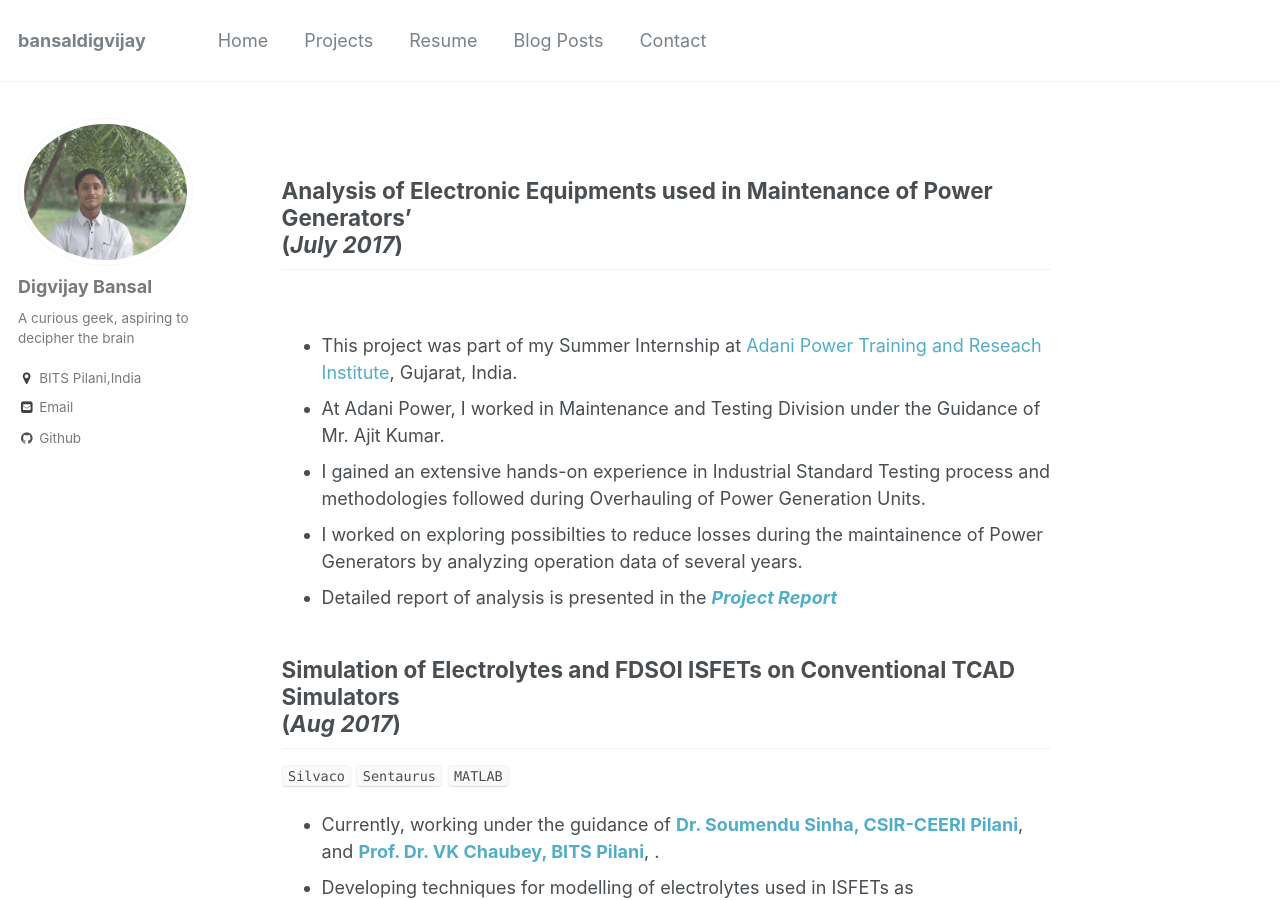
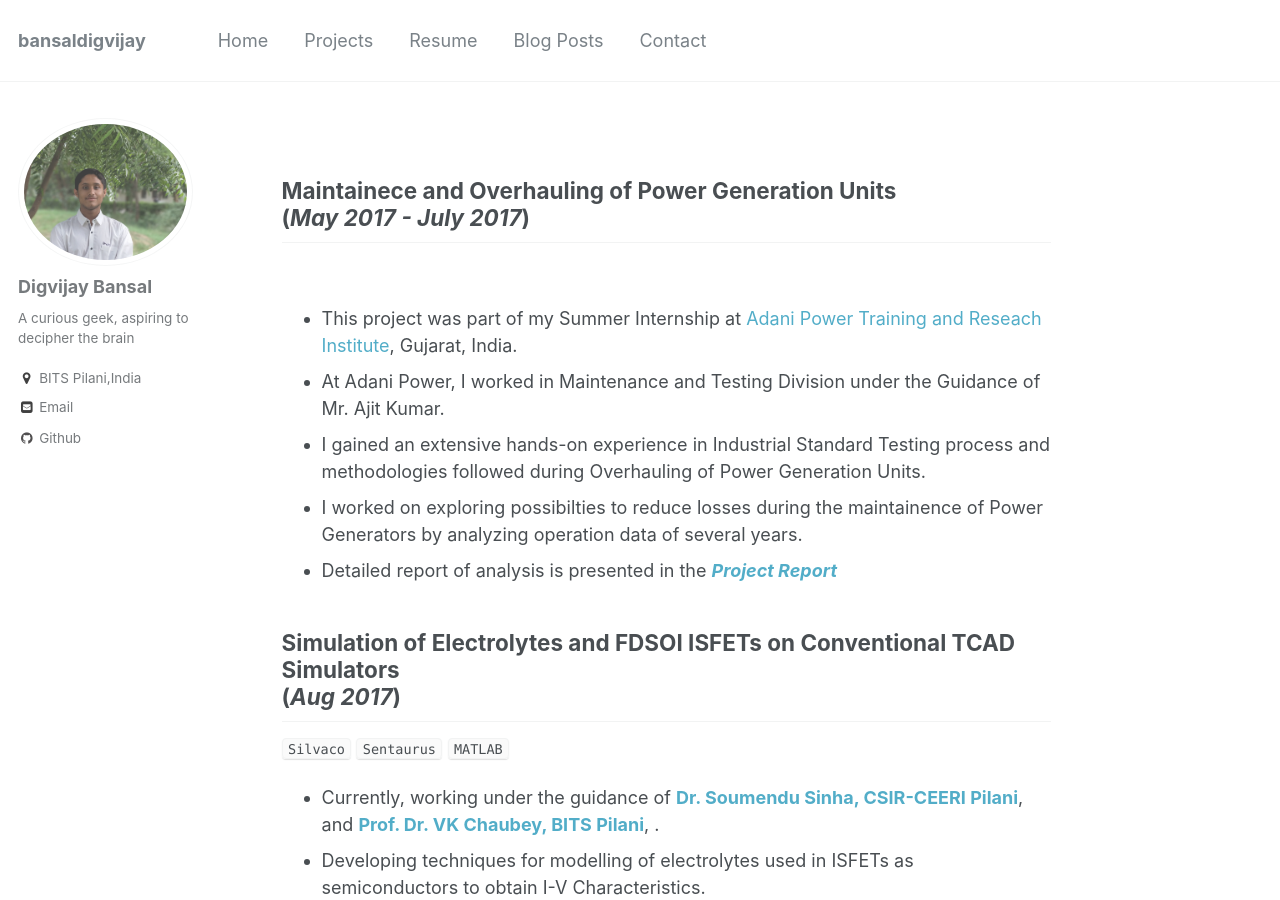
Before and after one commit to digvijay-bansal/digvijay-bansal.github.io, a Jekyll site: the page built from _pages/projects.md, in a window 1280 px wide and 900 px high. Built offline with Jekyll 4.4.1, drawn with Linux system fonts in a browser that asks for light colours.

Commit message:
Update projects.md

```diff
--- a/_pages/projects.md
+++ b/_pages/projects.md
@@ -6,7 +6,7 @@ author_profile: true
 fullwidth: true
 redirect_from:
 ---
-## Analysis of Electronic Equipments used in Maintenance of Power Generators’ <br>(_July 2017_)
+## Maintainece and Overhauling of Power Generation Units <br>(_May 2017 - July 2017_)
 <br>
 * This project was part of my Summer Internship at [Adani Power Training and Reseach Institute](http://www.aptri.org/), Gujarat, India.
 * At Adani Power, I worked in Maintenance and Testing Division under the Guidance of Mr. Ajit Kumar.
```
